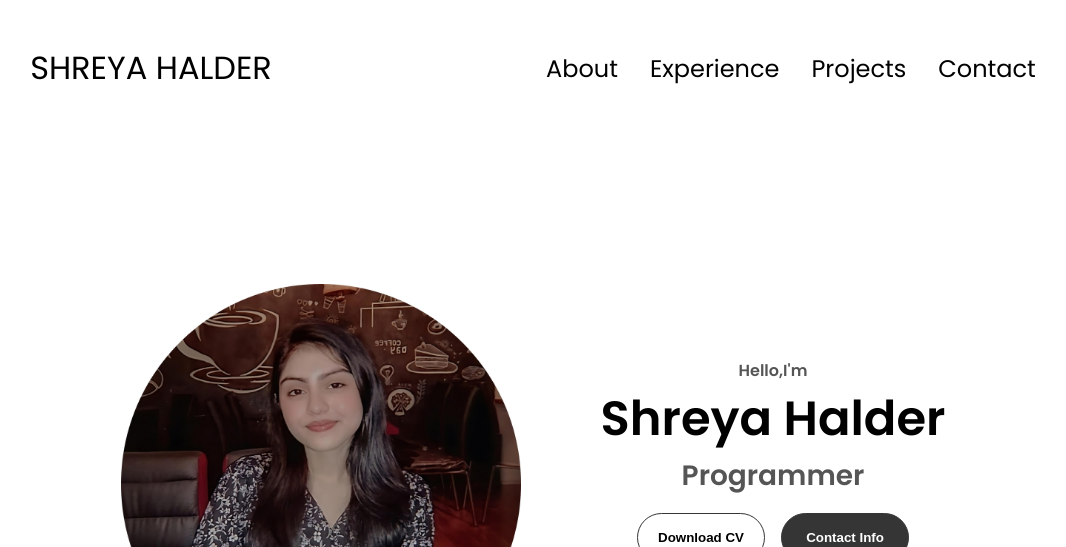
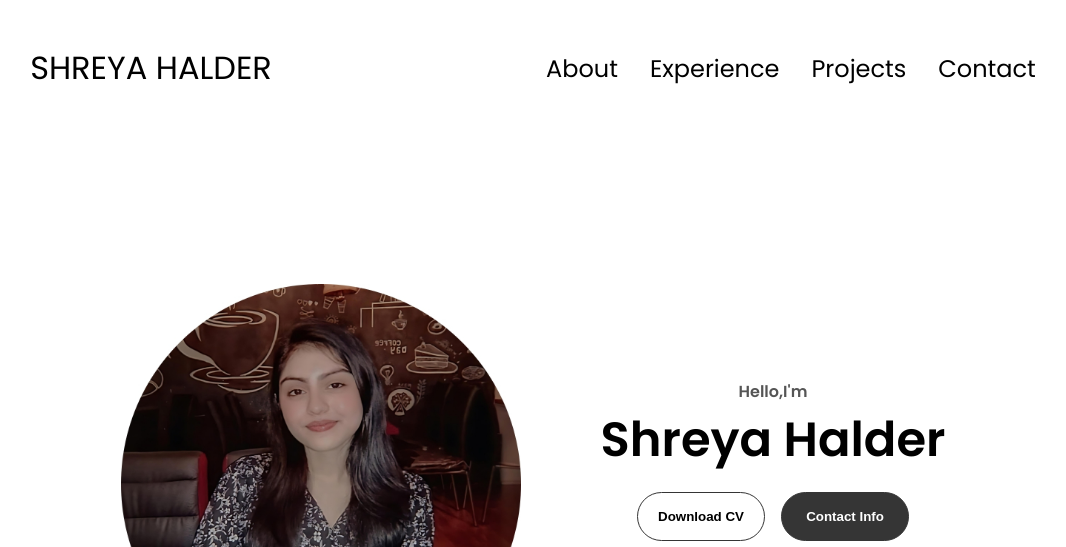
Before and after one commit to shreyahalder01/My-Portfolio-using-HTML-CSS-and-JavaScript, a plain HTML site: page index.html in a window 1280 px wide. Shown: the top 547 px of the page, without its empty margins (107-1173 px from the left). Drawn offline with Linux system fonts and the light colour scheme.

Commit message:
Update index.html

```diff
--- a/index.html
+++ b/index.html
@@ -43,7 +43,7 @@
     <div class="section__text">
         <p class="section__text_p1">Hello,I'm</p>
         <h1 class="title">Shreya Halder</h1>
-        <p class="section__text__p2">Programmer</p>
+        <p class="section__text__p2"></p>
         <div class="btn-container">
             <button
             class="btn btn-color-2"
```
